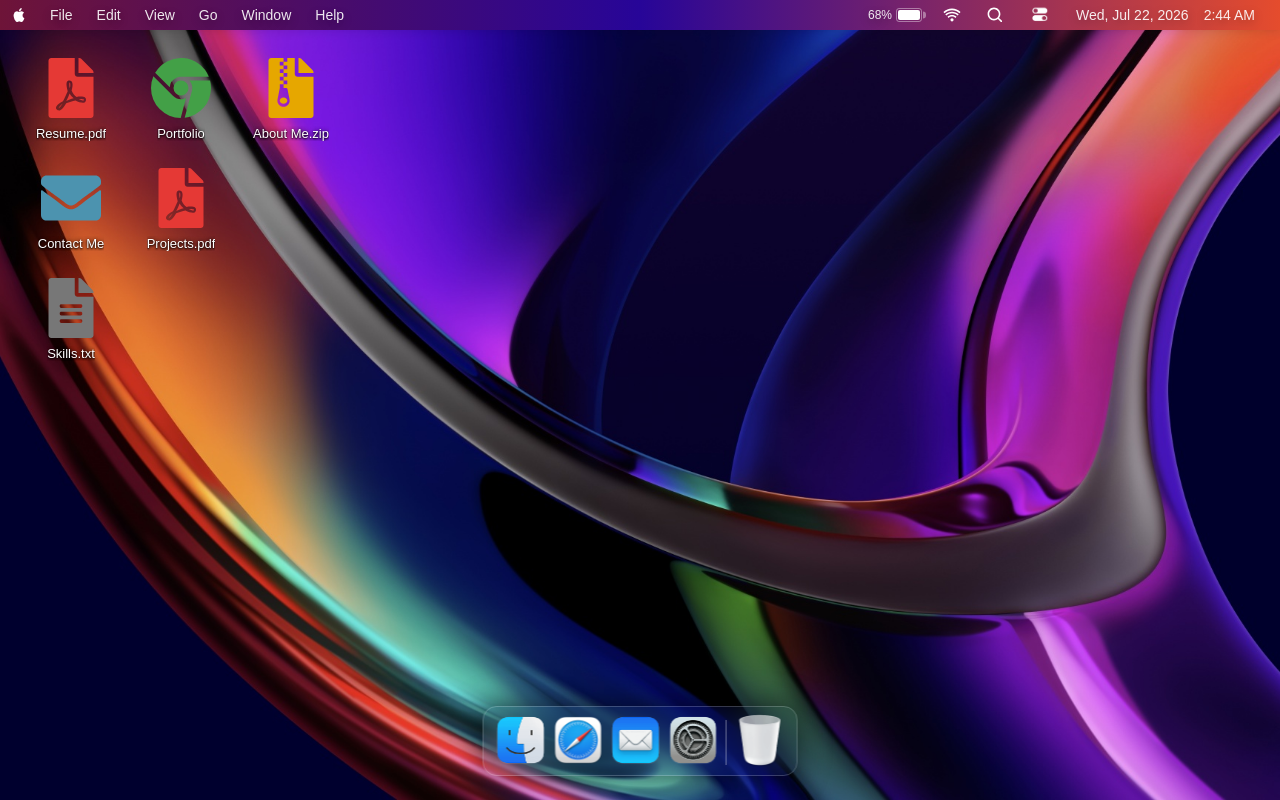
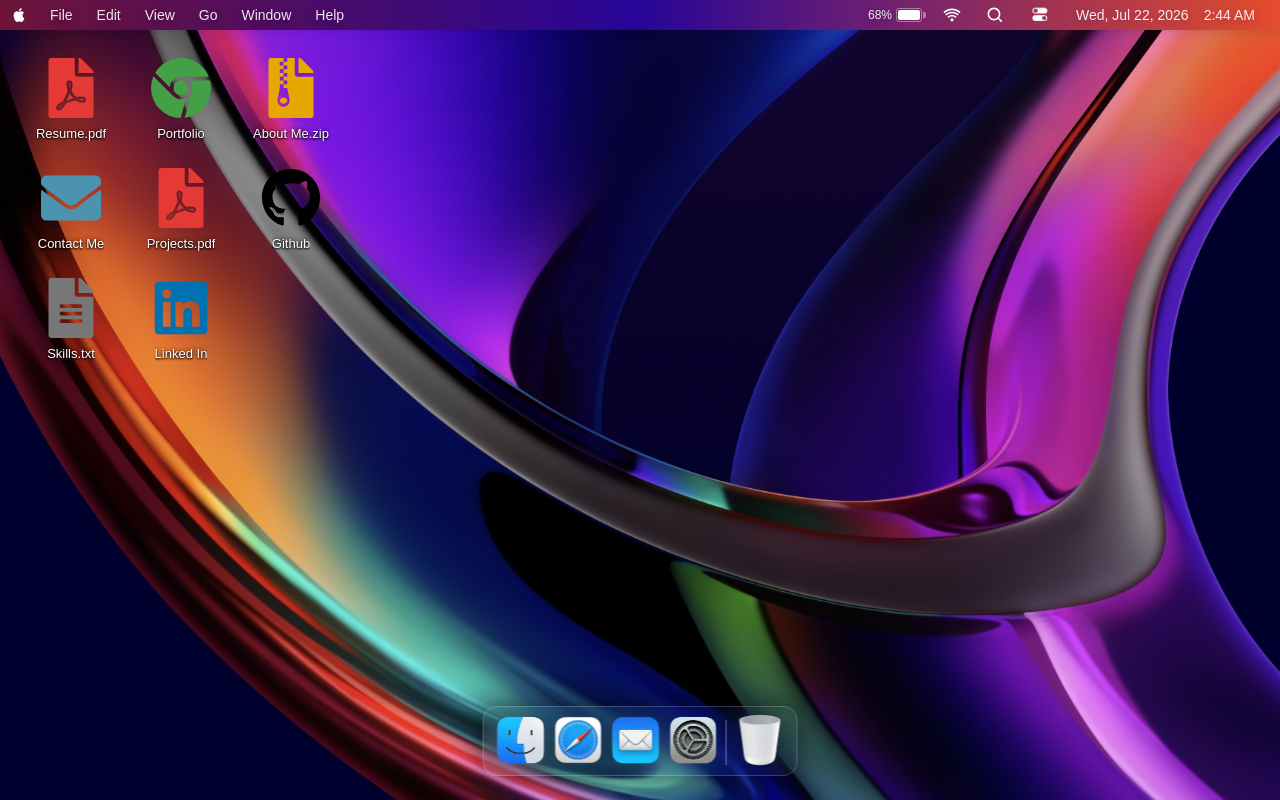
Before and after one commit to Syconn/Portfolio-Web, a React (Vite) app: page / in a window 1280 px wide. Built offline with nearby package versions, Linux system fonts and the light colour scheme.

Commit message:
Added More Icons

```diff
--- a/src/components/DesktopFile.tsx
+++ b/src/components/DesktopFile.tsx
@@ -1,5 +1,5 @@
 import { BsBrowserChrome } from "react-icons/bs";
-import { FaEnvelope, FaFileAlt, FaFileArchive, FaFileImage, FaFilePdf } from "react-icons/fa";
+import { FaEnvelope, FaFileAlt, FaFileArchive, FaFileImage, FaFilePdf, FaGithub, FaLinkedin } from "react-icons/fa";
 
 function DesktopFile({ name, type }: { name: string, type: iconKey }) {
     return (
@@ -10,7 +10,7 @@ function DesktopFile({ name, type }: { name: string, type: iconKey }) {
     )
 }
 
-export type iconKey = "pdf" | "txt" | "zip" | "png" | "mail" | "safari"
+export type iconKey = "pdf" | "txt" | "zip" | "png" | "mail" | "safari" | "linkedIn" | "github"
 function FileIcon({ type }: { type: iconKey }) {
     switch (type) {
         case "pdf":
@@ -26,7 +26,13 @@ function FileIcon({ type }: { type: iconKey }) {
             return <FaEnvelope className="file-icon mail" />
 
         case "safari":
-            return <BsBrowserChrome className="file-icon portfolio" /> //portfolio
+            return <BsBrowserChrome className="file-icon portfolio" />
+
+        case "linkedIn":
+            return <FaLinkedin className="file-icon" style={{ "color": "#0072B1"}} />
+
+        case "github":
+            return <FaGithub className="file-icon"/>
 
         default:
             return <FaFileAlt className="file-icon txt" />;
--- a/src/components/DesktopFileManager.tsx
+++ b/src/components/DesktopFileManager.tsx
@@ -4,6 +4,7 @@ import DesktopFile, { type iconKey } from "./DesktopFile";
 import type { registryKey } from "./Windows/WindowManager";
 import resumePDF from "../assets/resume.pdf";
 import { useRef, useState } from "react";
+import { links } from "../util/data";
 
 type DesktopIcon = {
     id: number
@@ -15,14 +16,16 @@ type DesktopIcon = {
     data?: WindowData
 }
 
-// TODO: Spotify Music, Youtube, Netflix - Shows, Steam | Add more icons to home, Skills, About, Change Browser
+// TODO: Spotify Music, Youtube, Netflix - Shows, Steam | Change Browser
 const fileDefaults: DesktopIcon[] = [
     { id: 0, name: "Resume.pdf", type: "pdf", window: "pdf", x: 20, y: 20, data: { filePath: resumePDF } },
     { id: 1, name: "Contact Me", type: "mail", x: 20, y: 130, window: "contact" },
-    { id: 2, name: "Portfolio", type: "safari", x: 130, y: 20, window: "safari", data: { urls: ["about", "skills", "projects"] } },
-    { id: 3, name: "Skills.txt", type: "txt", x: 20, y: 240, window: "safari", data: { urls: ["skills"] } },
-    { id: 4, name: "Projects.pdf", type: "pdf", x: 130, y: 130, window: "safari", data: { urls: ["projects"] } },
+    { id: 2, name: "Portfolio", type: "safari", x: 130, y: 20, window: "safari", data: { urls: ["about", "skills", "projects"] }},
+    { id: 3, name: "Skills.txt", type: "txt", x: 20, y: 240, window: "safari", data: { urls: ["skills"] }},
+    { id: 4, name: "Projects.pdf", type: "pdf", x: 130, y: 130, window: "safari", data: { urls: ["projects"] }},
     { id: 5, name: "About Me.zip", type: "zip", x: 240, y: 20, window: "safari", data: { urls: ["about"] } },
+    { id: 6, name: "Linked In", type: "linkedIn", x: 130, y: 240, window: "safari", data: { urls: [links.linkedin] }},
+    { id: 7, name: "Github", type: "github", x: 240, y: 130, window: "safari", data: { urls: [links.github] }}
 ]
 
 function DesktopFileManager({ openOrShowWindow }: { openOrShowWindow: (id: registryKey, data?: WindowData) => void }) {
--- a/src/util/data.ts
+++ b/src/util/data.ts
@@ -7,15 +7,7 @@ export const defaultSettings: MacSettings = { timezone: Intl.DateTimeFormat().re
 export const links = {
     github: "https://github.com/Syconn",
     codeberg: "https://codeberg.org/Syconn",
-    linkedin: "https://www.linkedin.com/in/aidan-haack/",
+    linkedin: "https://www.linkedin.com/in/aidan-haack",
     email: "Aidanh@udel.edu",
     discord: "syconn"
 }
-
-export const projectCategory = {
-    mod: "Minecraft Modding",
-    webdev: "Web Development",
-    game: "Game Development",
-    tool: "Tools",
-    product: "Applications"
-}
```
